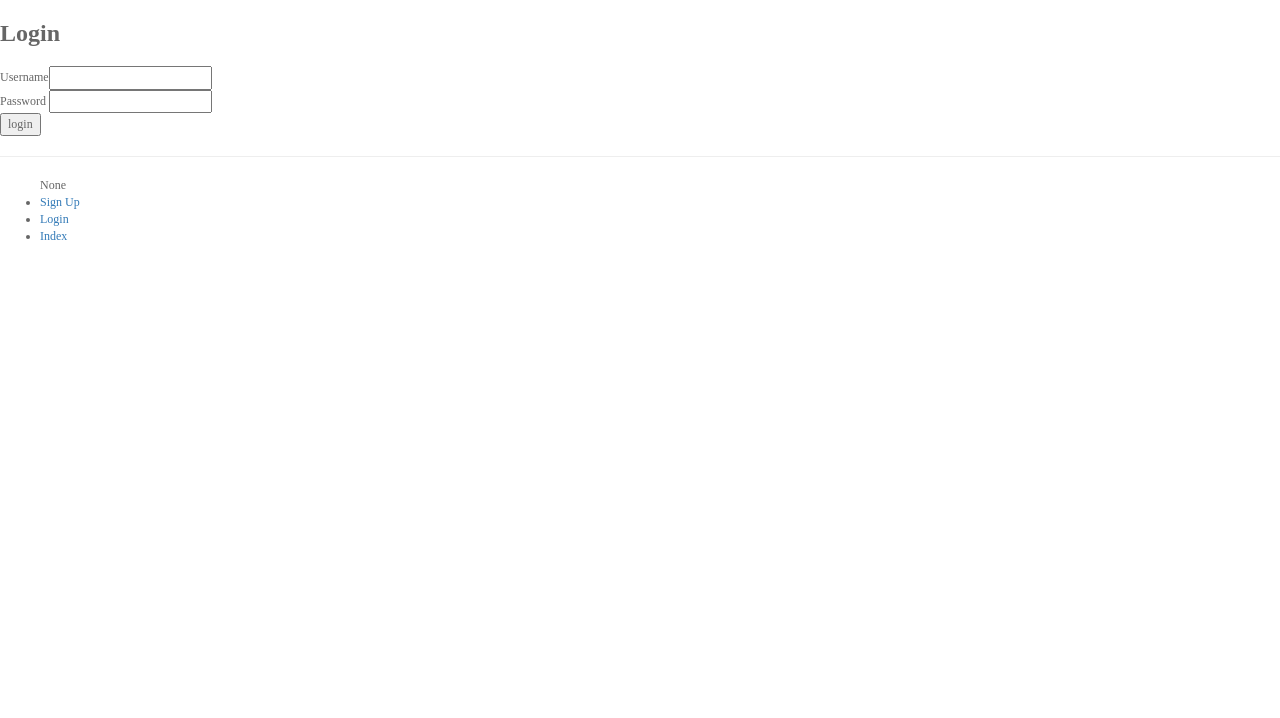
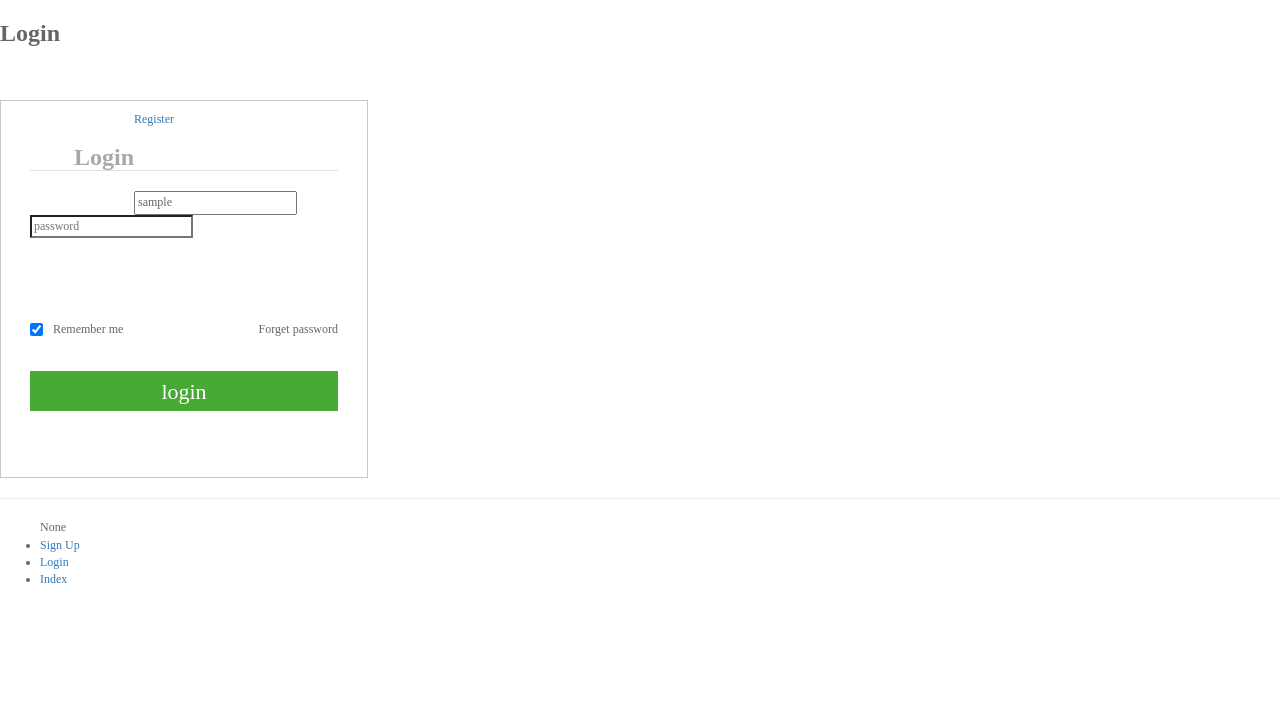
Before and after one commit to Chika99/gla-it-project, a Django app: template templates/app/login.html in a window 1280 px wide. Shown: the top 718 px of the page. Run offline with Django 4.2, Linux system fonts and the light colour scheme; the template is opened without the code that fills it: most values are stand-ins (such as "Sample title", 1, 10 or a date in 2020); form fields are guessed from the names that the template uses; some libraries are stand-ins or nearby versions.

Commit message:
add some login.html with css

```diff
--- a/static/main.css
+++ b/static/main.css
@@ -21,6 +21,113 @@ html, body {
     margin: 0 auto;
 }
 
+/* 登录页 */
+
+.login_form_wrap {
+    width: 960px;
+    height: 480px;
+    margin: 0 auto;
+}
+
+.slogan {
+    width: 40px;
+    height: 300px;
+    font-size: 30px;
+    color: #f0f9e8;
+    text-align: center;
+    line-height: 36px;
+    margin: 80px 0 0 120px
+}
+
+.login_form {
+    width: 368px;
+    height: 378px;
+    border: 1px solid #c6c6c5;
+    background-color: #fff;
+    margin-top: 50px;
+}
+
+.login_title {
+    height: 60px;
+    width: 308px;
+    margin: 10px auto;
+    border-bottom: 1px solid #e0e0e0;
+}
+
+.login_title h1 {
+    font-size: 24px;
+    height: 60px;
+    line-height: 60px;
+    color: #a8a8a8;
+    float: left;
+    font-weight: bold;
+    margin-left: 44px;
+}
+
+
+.form_input {
+    width: 308px;
+    height: 250px;
+    margin: 20px auto;
+    position: relative;
+}
+
+.pass_input {
+    top: 65px;
+    background-position: 280px -95px;
+}
+
+.user_error, .pwd_error {
+    color: #f00;
+    position: absolute;
+    left: 0;
+    top: 43px;
+    display: none
+}
+
+.pwd_error {
+    top: 110px;
+}
+
+.more_input {
+    position: absolute;
+    left: 0;
+    top: 130px;
+    width: 100%
+}
+
+.more_input input {
+    float: left;
+    margin-top: 2px;
+}
+
+.more_input label {
+    float: left;
+    margin-left: 10px;
+}
+
+.more_input a {
+    float: right;
+    color: #666
+}
+
+.more_input a:hover {
+    color: #ff8800
+}
+
+.input_submit {
+    width: 100%;
+    height: 40px;
+    position: absolute;
+    left: 0;
+    top: 180px;
+    background-color: #47aa34;
+    color: #fff;
+    font-size: 22px;
+    border: 0px;
+    font-family: 'Microsoft Yahei';
+    cursor: pointer;
+}
 
 /* 注册页面 */
 .register_con {
--- a/templates/app/login.html
+++ b/templates/app/login.html
@@ -18,21 +18,43 @@
             <p>Please login to see this page.</p>
         {% endif %}
     {% endif %}
-
-    <form method="post" action="{% url 'app:login' %}">
-        {% csrf_token %}
-        <table>
-            <tr>
-                <td>{{ form.username.label_tag }}</td>
-                <td>{{ form.username }}</td>
-            </tr>
-            <tr>
-                <td>{{ form.password.label_tag }}</td>
-                <td>{{ form.password }}</td>
-            </tr>
-        </table>
-
-        <input type="submit" value="login">
-        <input type="hidden" name="next" value="{{ next }}">
-    </form>
+<div class="login_form fr">
+				<div class="login_title clearfix">
+					<h1>Login</h1>
+					<a href="#">Register</a>
+				</div>
+				<div class="form_input">
+                    {# 不设置表单action时，提交表单时，会向浏览器地址栏中的地址提交数据 #}
+					<form method="post" action="{% url 'app:login' %}">
+                        {% csrf_token %}
+						<input type="text" name="username" class="name_input" value="{{ username }}" placeholder="username">
+						<div class="user_error">error</div>
+						<input type="password" name="pwd" class="pass_input" placeholder="password">
+						<div class="pwd_error">password error</div>
+						<div class="more_input clearfix">
+							<input type="checkbox" name="remember" {{ checked }}>
+							<label>Remember me</label>
+							<a href="#">Forget password</a>
+						</div>
+						<input type="submit" name="" value="login" class="input_submit">
+                        <input type="hidden" name="next" value="{{ next }}">
+					</form>
+				</div>
+			</div>
+{#    <form method="post" action="{% url 'app:login' %}">#}
+    {#        {% csrf_token %}#}
+    {#        <table>#}
+    {#            <tr>#}
+    {#                <td>{{ form.username.label_tag }}</td>#}
+    {#                <td>{{ form.username }}</td>#}
+    {#            </tr>#}
+    {#            <tr>#}
+    {#                <td>{{ form.password.label_tag }}</td>#}
+    {#                <td>{{ form.password }}</td>#}
+    {#            </tr>#}
+    {#        </table>#}
+    {##}
+    {#        <input type="submit" value="login">#}
+    {#        <input type="hidden" name="next" value="{{ next }}">#}
+    {#    </form>#}
 {% endblock %}
```
